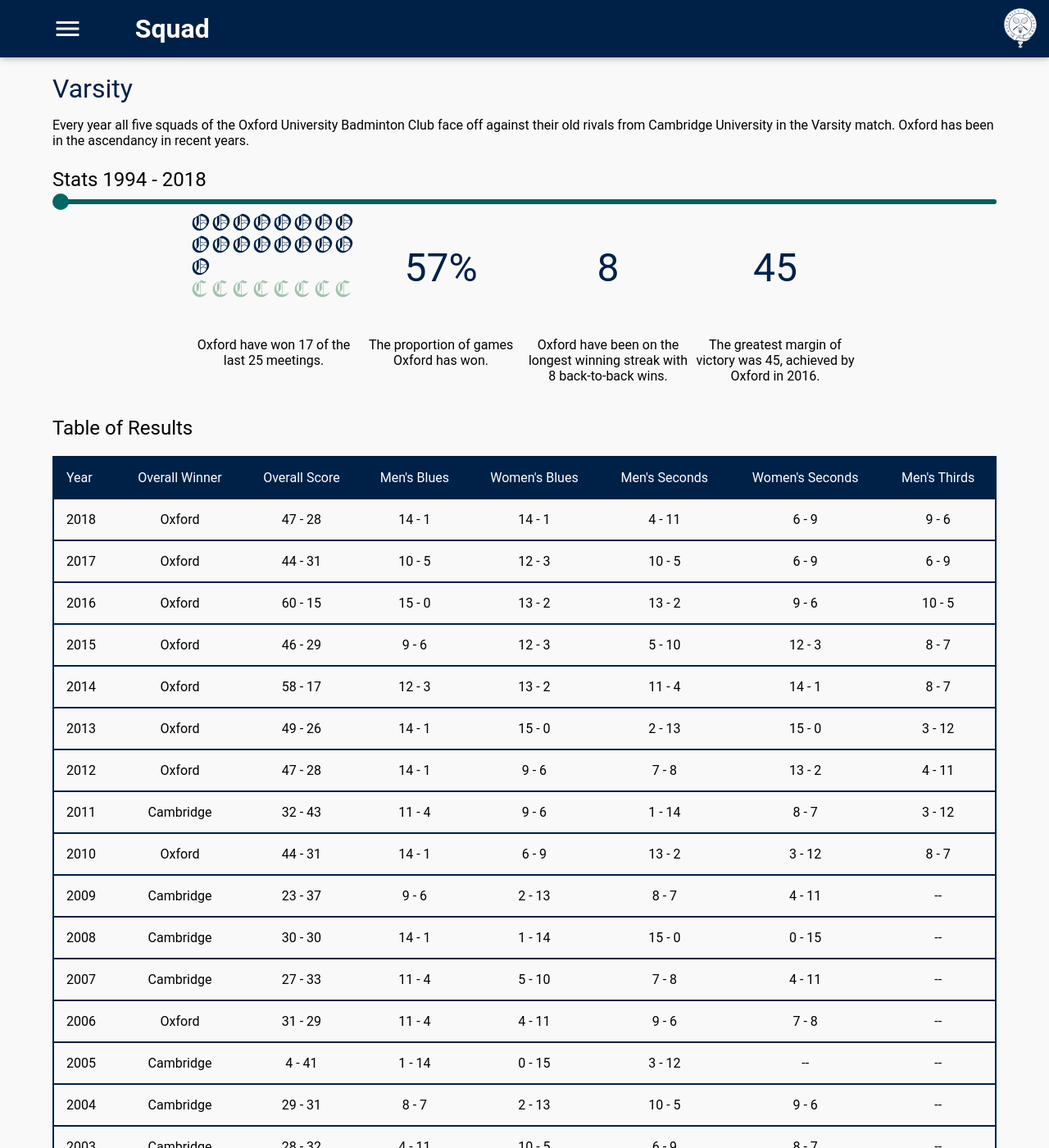
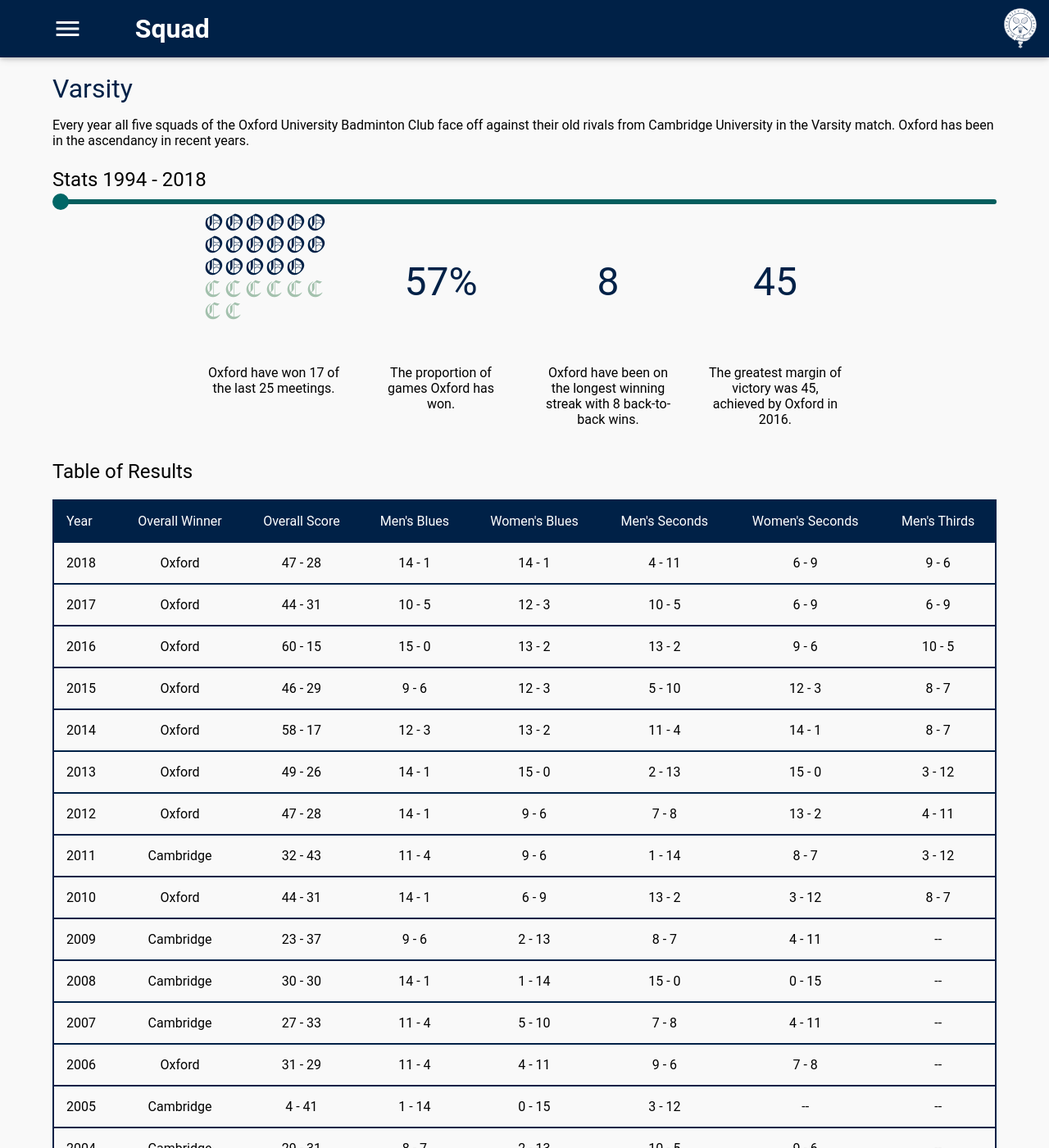
Before and after one commit to OUBaC/OUBaC.github.io, a Jekyll site: the page built from squad.html, in a window 1280 px wide and 1400 px high, scrolled down 1405 px. Shown: the whole window at 82% size. Built offline with Jekyll 4.4.1, drawn with Linux system fonts in a browser that asks for light colours; grey boxes are pictures that could not be loaded.

Commit message:
Added some padding to the varsity facts.

```diff
--- a/styles/squad-styles.scss
+++ b/styles/squad-styles.scss
@@ -54,6 +54,7 @@
   max-width: 200px;
   text-align: center;
   vertical-align: top;
+  padding: 0px 1rem;
 }
 
 #stats-title, #starting-year{
```
